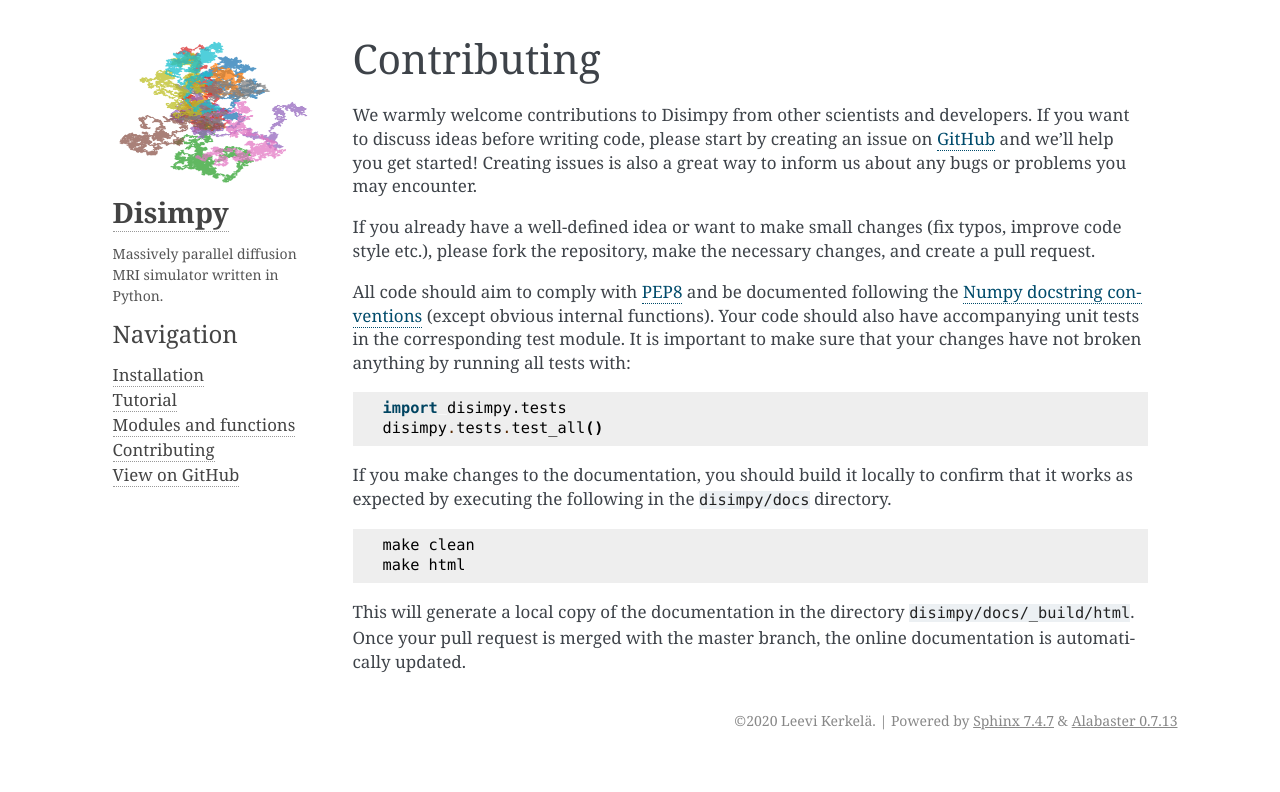
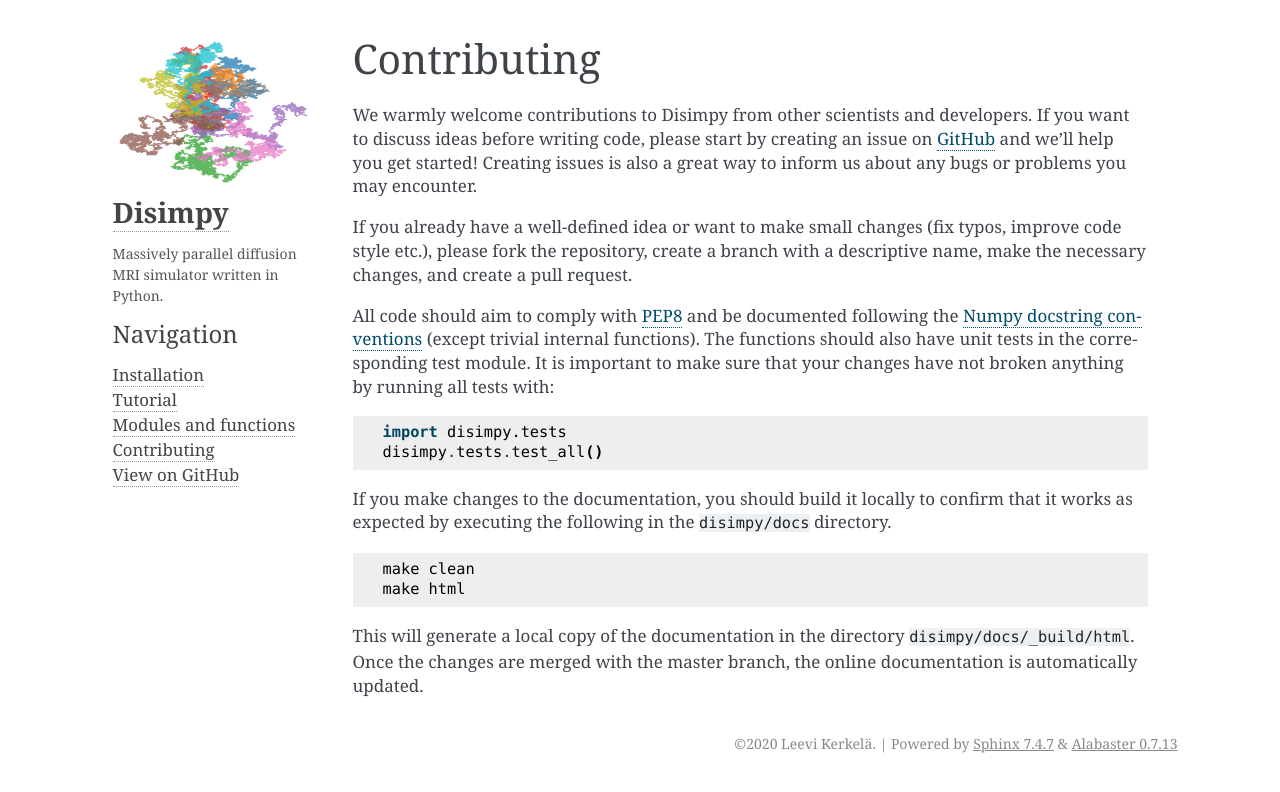
Before and after one commit to kerkelae/disimpy, a Sphinx documentation site: the page built from docs/source/contributing.rst, in a window 1280 px wide. Shown: the top 792 px of the page. Built offline with Sphinx 7.4.7, drawn with Linux system fonts in a browser that asks for light colours.

Commit message:
small changes to polish the docs

```diff
--- a/docs/source/contributing.rst
+++ b/docs/source/contributing.rst
@@ -9,13 +9,13 @@ you get started! Creating issues is also a great way to inform us about any bugs
 or problems you may encounter.
 
 If you already have a well-defined idea or want to make small changes (fix
-typos, improve code style etc.), please fork the repository, make the necessary
-changes, and create a pull request.
+typos, improve code style etc.), please fork the repository, create a branch
+with a descriptive name, make the necessary changes, and create a pull request.
 
 All code should aim to comply with `PEP8 <https://www.python.org/dev/peps/pep-0008/>`_
 and be documented following the `Numpy docstring conventions
-<https://numpydoc.readthedocs.io/en/latest/format.html>`_ (except obvious
-internal functions). Your code should also have accompanying unit tests in the
+<https://numpydoc.readthedocs.io/en/latest/format.html>`_ (except trivial
+internal functions). The functions should also have unit tests in the
 corresponding test module. It is important to make sure that your changes have
 not broken anything by running all tests with:
 
@@ -32,5 +32,5 @@ confirm that it works as expected by executing the following in the
     make html
 
 This will generate a local copy of the documentation in the directory
-``disimpy/docs/_build/html``. Once your pull request is merged with the master
+``disimpy/docs/_build/html``. Once the changes are merged with the master
 branch, the online documentation is automatically updated.
```
Also changed, not shown: README.rst (+7 -8 lines), docs/source/installation.rst (+6 -7 lines).
